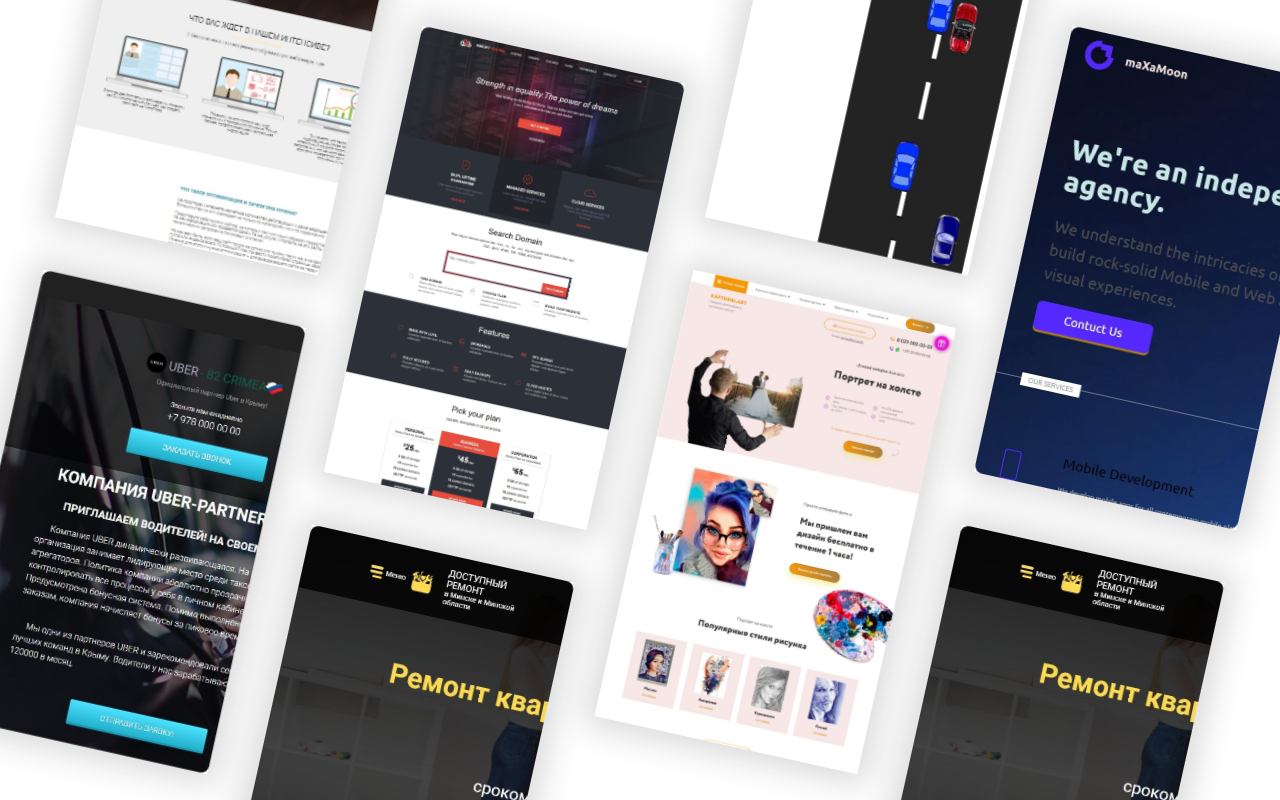
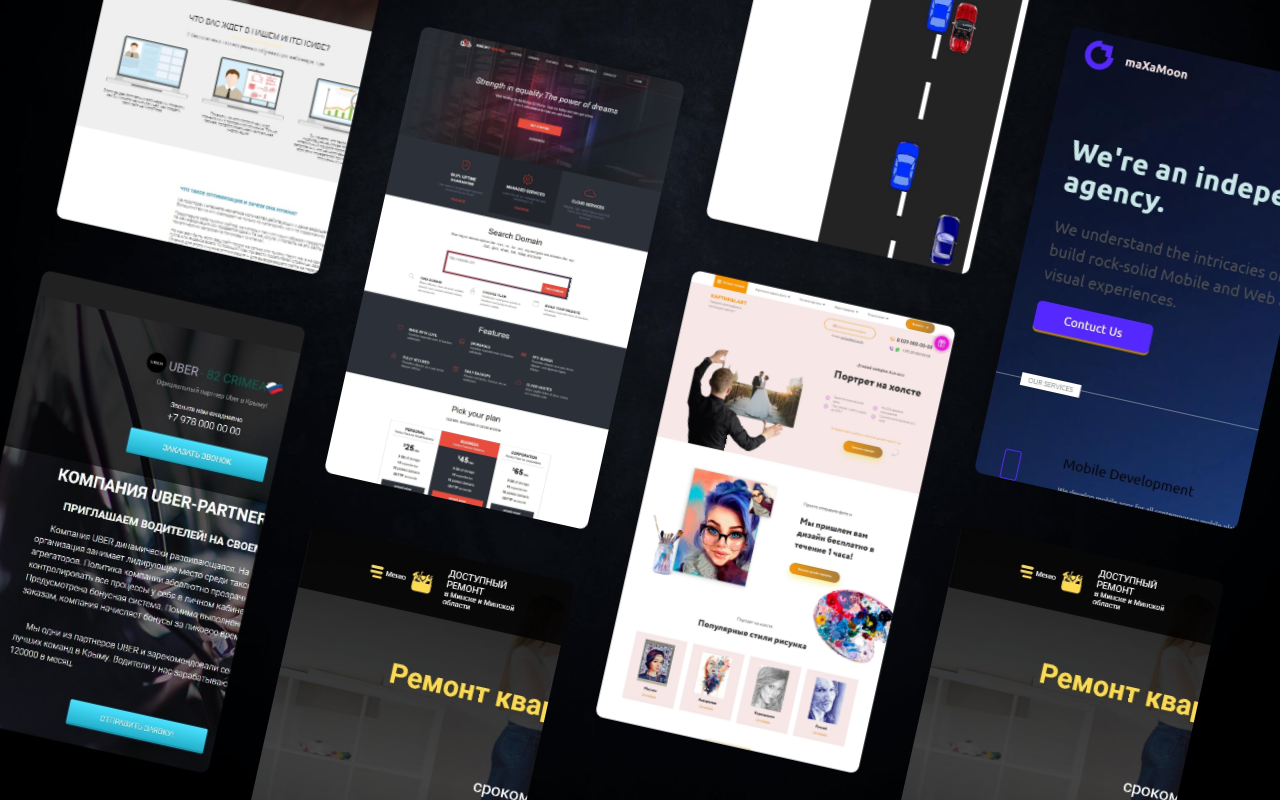
Before and after one commit to Wopnis/amazing-scroll-slider, a plain HTML site: page index.html in a window 1280 px wide. Drawn offline with Linux system fonts and the light colour scheme.

Commit message:
bg was added

```diff
--- a/css/main.css
+++ b/css/main.css
@@ -15,7 +15,7 @@ html, body {
   height: 100%;
   display: flex;
   gap: var(--index);
-  background-image: url(../img/bg.jpg);
+  background-image: url(../img2/bg.jpg);
   background-size: cover;
   background-position: center;
 }
```
Also changed, not shown: img2/bg.jpg (added).
